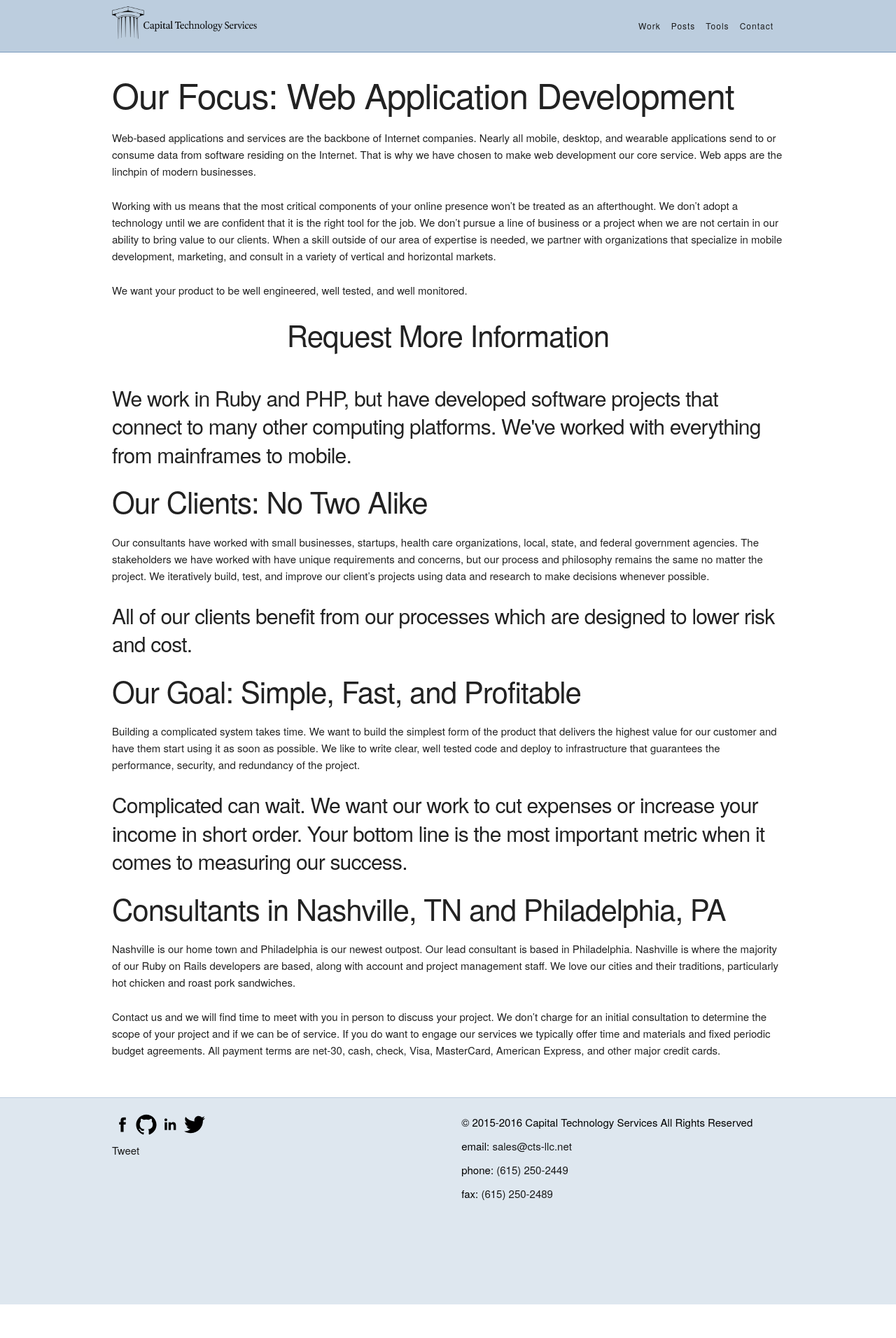
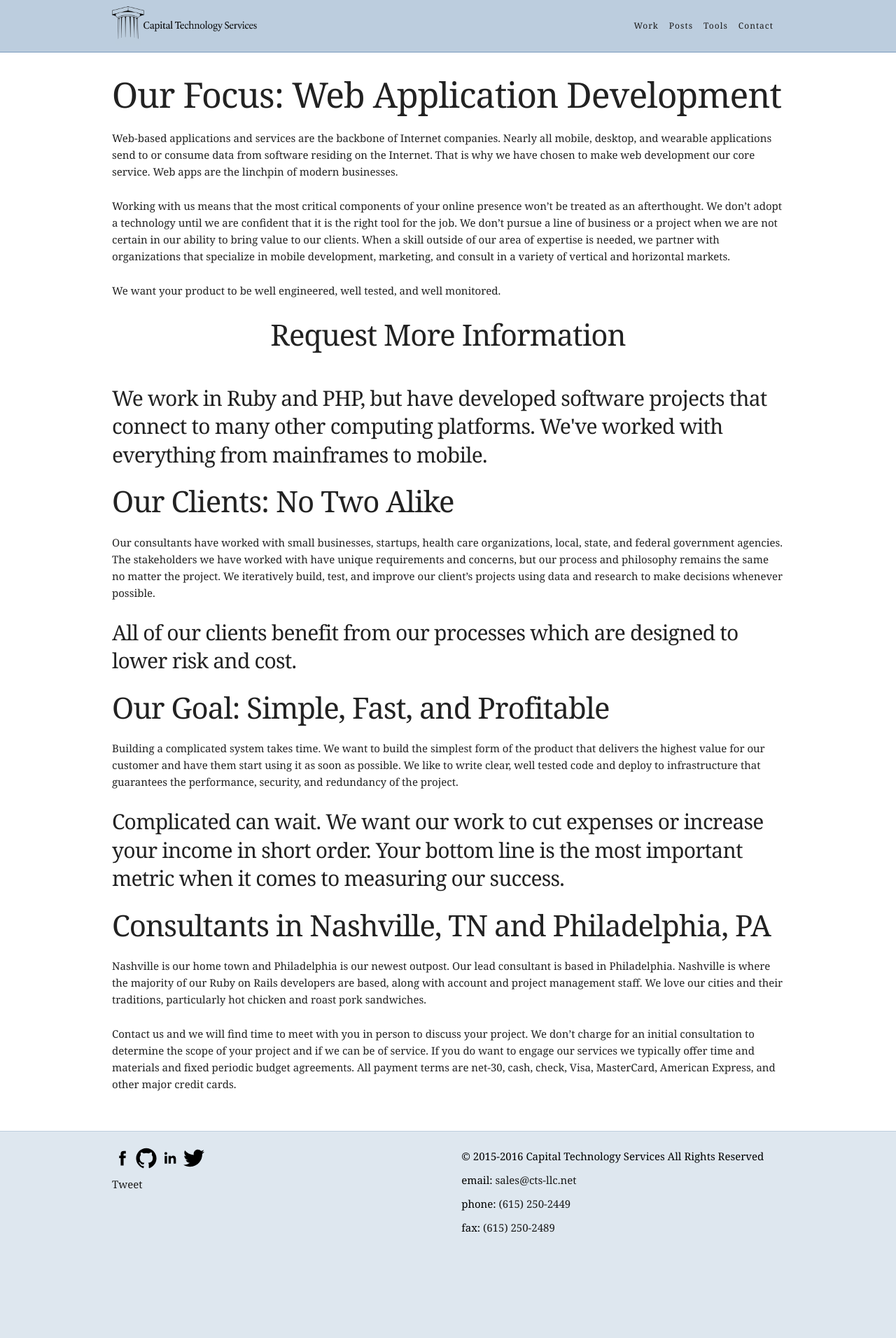
Before and after one commit to jchapin/capitaltechnologyservices.github.io, a Jekyll site: the page built from index.md, in a window 1280 px wide. Shown: the whole page at 70% size. Built offline with Jekyll 4.4.1, drawn with Linux system fonts in a browser that asks for light colours; a script that is not in the unit is left out; comment, search, counter and statistics services are not loaded; before the commit the page ends 1864 px from its top, so only the background shows below that.

Commit message:
extra serif in CSS.

```diff
--- a/_sass/_base.scss
+++ b/_sass/_base.scss
@@ -4,7 +4,7 @@
 
 html, body { height: 100%; }
 
-body { font-family: 'Georgia1', Georgia, serif serif; }
+body { font-family: 'Georgia1', Georgia, serif; }
 
 a {
   color           : $accent-dark;
```
